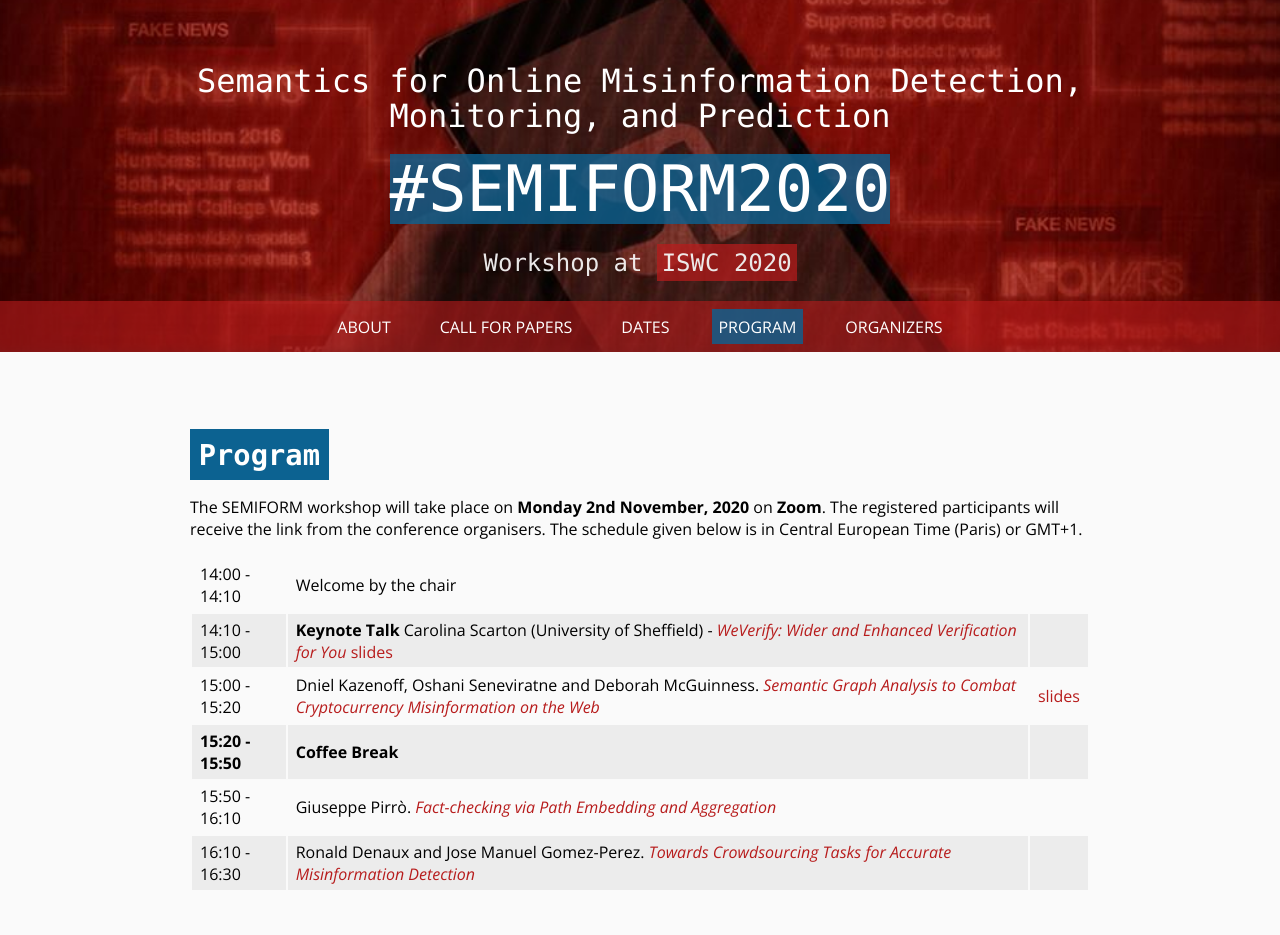
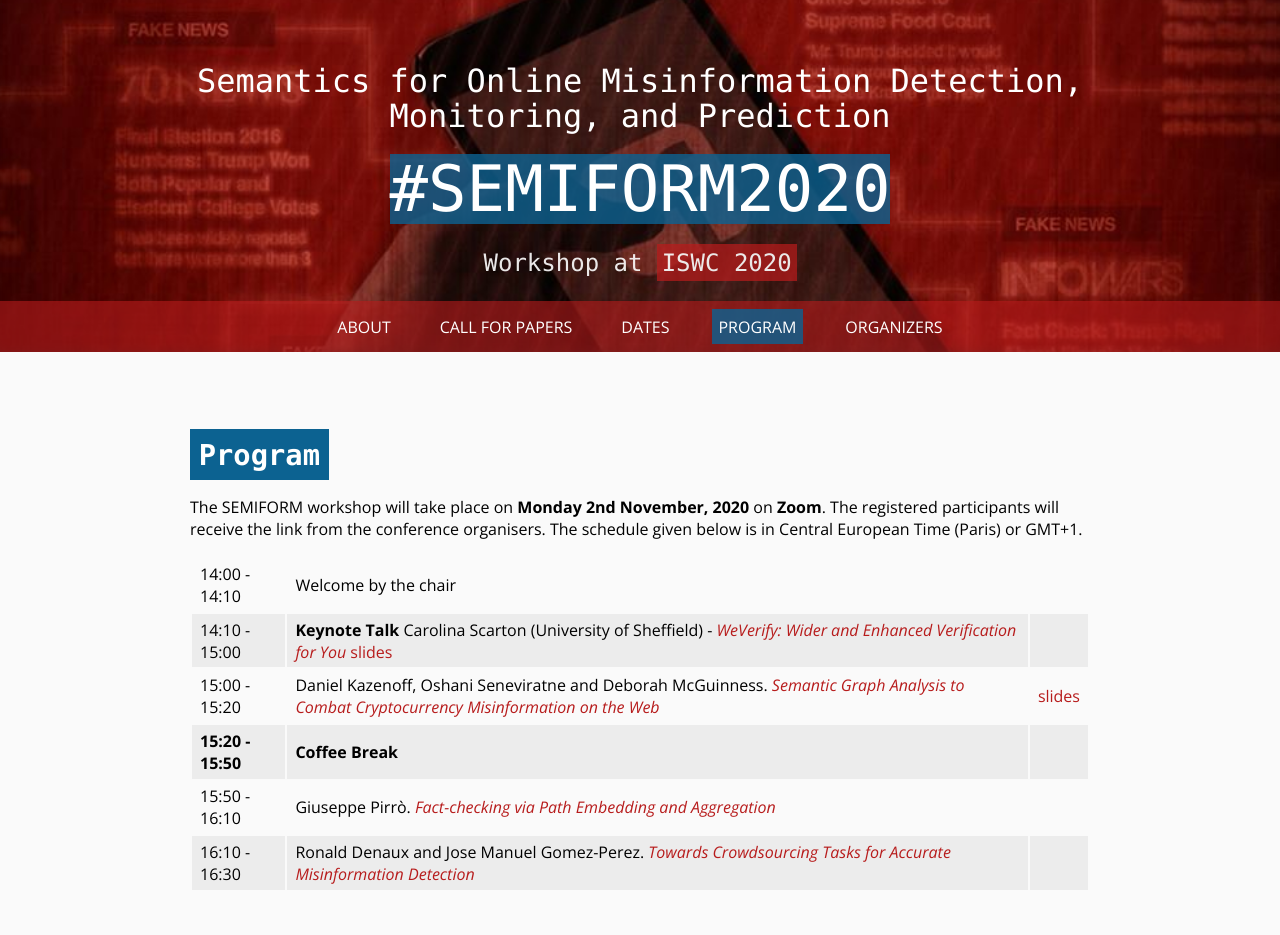
Before and after one commit to D2KLab/semiform2020, a Jekyll site: the page built from docs/program.md, in a window 1280 px wide. Shown: the top 935 px of the page. Built offline with Jekyll 4.4.1, drawn with Linux system fonts in a browser that asks for light colours.

Commit message:
Dniel -> Daniel

```diff
--- a/docs/program.md
+++ b/docs/program.md
@@ -12,7 +12,7 @@ The SEMIFORM workshop will take place on **Monday 2nd November, 2020** on **Zoom
 
 | 14:00 - 14:10	| Welcome by the chair |
 | 14:10 - 15:00	| **Keynote Talk** Carolina Scarton (University of Sheffield) - *WeVerify: Wider and Enhanced Verification for You* [slides](slides/Carol Scarton-Keynote-WeVerify.pdf)|
-| 15:00 - 15:20	| Dniel Kazenoff, Oshani Seneviratne and Deborah McGuinness. *[Semantic Graph Analysis to Combat Cryptocurrency Misinformation on the Web](https://drive.google.com/file/d/1q6i1wxqHLpdNMWX1XzibVquvDpc6XubR/view?usp=sharing)* | [slides](https://rpi.app.box.com/v/SEMIFORM2020-IBPA)
+| 15:00 - 15:20	| Daniel Kazenoff, Oshani Seneviratne and Deborah McGuinness. *[Semantic Graph Analysis to Combat Cryptocurrency Misinformation on the Web](https://drive.google.com/file/d/1q6i1wxqHLpdNMWX1XzibVquvDpc6XubR/view?usp=sharing)* | [slides](https://rpi.app.box.com/v/SEMIFORM2020-IBPA)
 | **15:20 - 15:50**	| **Coffee Break** |
 | 15:50 - 16:10	| Giuseppe Pirrò. *[Fact-checking via Path Embedding and Aggregation](https://drive.google.com/file/d/1LHPOeYUsU4aV2qcFQ1NaylIQQ1boBIVf/view?usp=sharing)* |
 | 16:10 - 16:30	| Ronald Denaux and Jose Manuel Gomez-Perez. *[Towards Crowdsourcing Tasks for Accurate Misinformation Detection](https://drive.google.com/file/d/17CV3sO3w7I4kyNm7S2Fr54Flrepl7nhU/view?usp=sharing)* |
```
